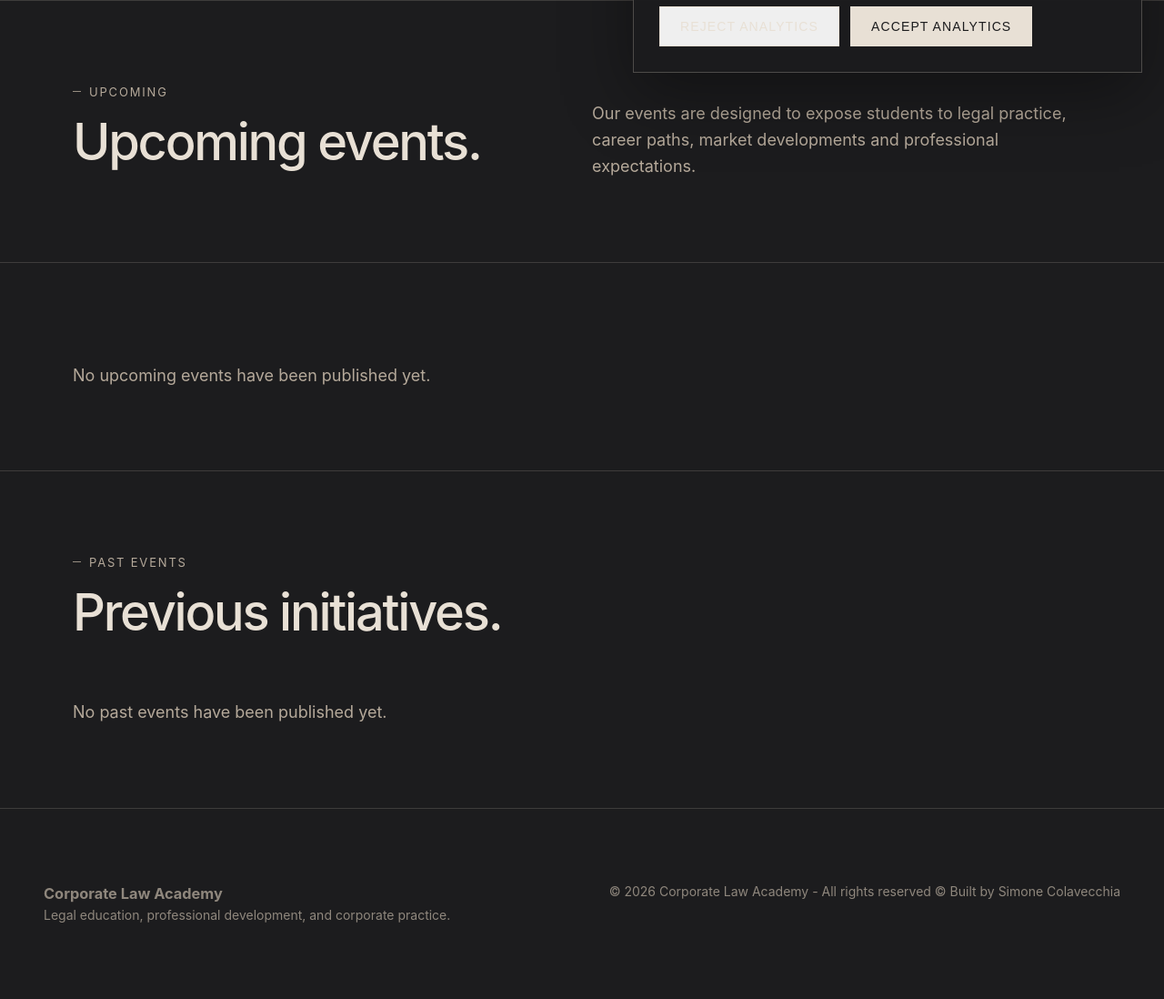
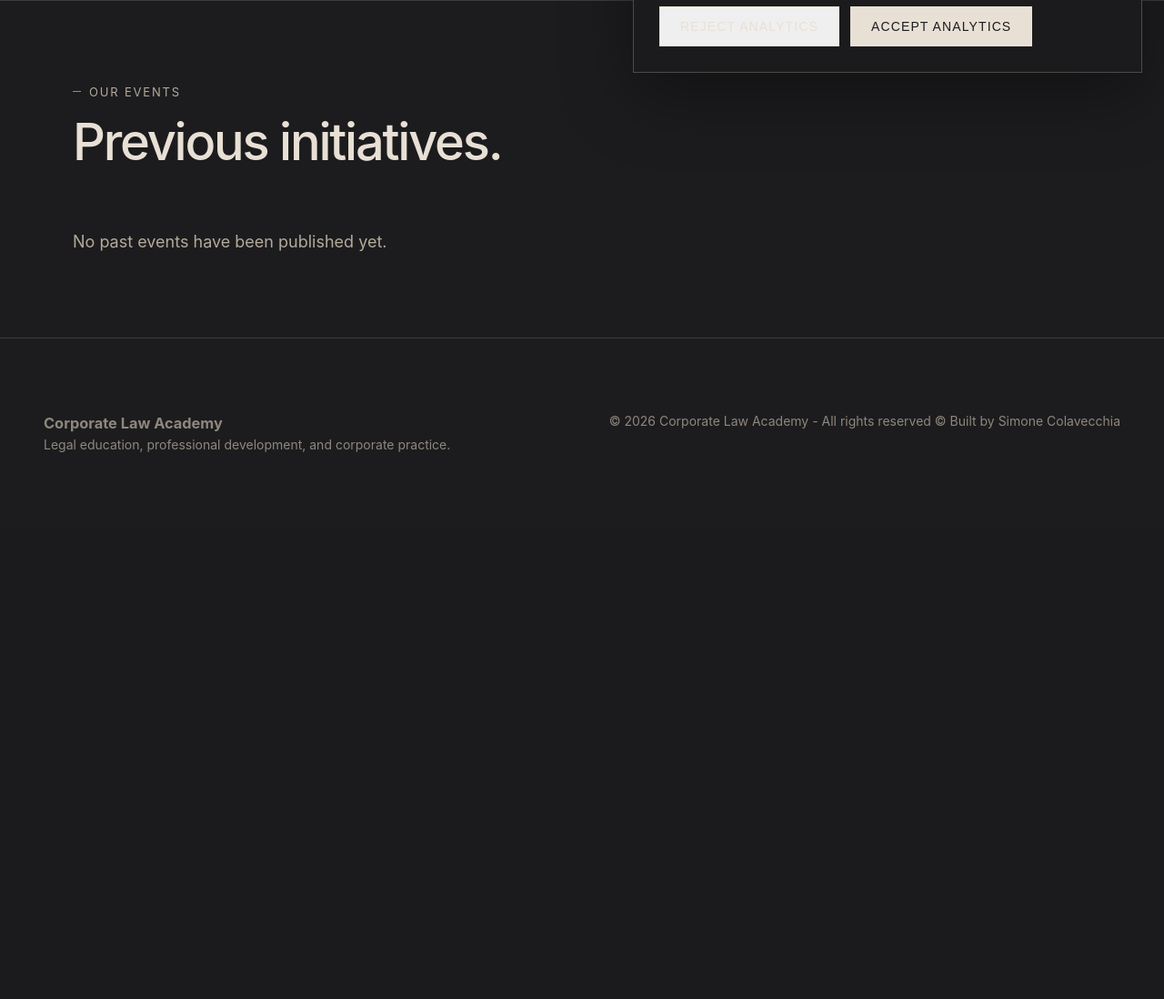
Before and after one commit to corporatelawacademybocconi-dev/Supersite, a Flask app: page /our-work/events in a window 1280 px wide. Shown: the part 696-1794 px from the top of the page at 91% size. After the commit the page ends 1193 px from the top, so only its background shows below. Run offline with Flask 3, Linux system fonts and the light colour scheme; data that the repository does not hold is empty; some libraries are stand-ins or nearby versions.

Commit message:
event fix

```diff
--- a/templates/our_work/events.html
+++ b/templates/our_work/events.html
@@ -59,77 +59,9 @@
 {% endif %}
 
 <section class="section">
-    <div class="container split-layout">
-        <div>
-            <p class="section-label">Upcoming</p>
-
-            <h2 class="section-title">
-                Upcoming events.
-            </h2>
-        </div>
-
-        <div>
-            <p class="section-text">
-                Our events are designed to expose students to legal practice,
-                career paths, market developments and professional expectations.
-            </p>
-        </div>
-    </div>
-</section>
-
-<section class="section">
-    <div class="container">
-
-        <div class="event-list">
-
-            {% for event in upcoming_events %}
-
-            <article class="event-card">
-                <div class="event-date">
-                    <span>{{ event.start_datetime[5:7] }}</span>
-                    <strong>{{ event.start_datetime[8:10] }}</strong>
-                </div>
-
-                <div class="event-content">
-                    <p class="event-type">CLA Event</p>
-
-                    <h3>
-                        <a href="{{ url_for('event_detail', slug=event.slug) }}">
-                            {{ event.title }}
-                        </a>
-                    </h3>
-
-                    <p>{{ event.description }}</p>
-
-                    <div class="event-meta">
-                        <span>{{ event.location }}</span>
-                        <span>{{ event.start_datetime[11:16] }}</span>
-                        <span>Event</span>
-                    </div>
-
-                    {% if event.registration_url %}
-                    <a href="{{ event.registration_url }}" class="btn btn-secondary" target="_blank"
-                        style="margin-top: 12px; display: inline-block;">
-                        Register
-                    </a>
-                    {% endif %}
-                </div>
-            </article>
-
-            {% else %}
-
-            <p class="section-text">No upcoming events have been published yet.</p>
-
-            {% endfor %}
-
-        </div>
-    </div>
-</section>
-
-<section class="section">
     <div class="container">
         <div class="section-header">
-            <p class="section-label">Past Events</p>
+            <p class="section-label">Our Events</p>
 
             <h2 class="section-title">
                 Previous initiatives.
```
